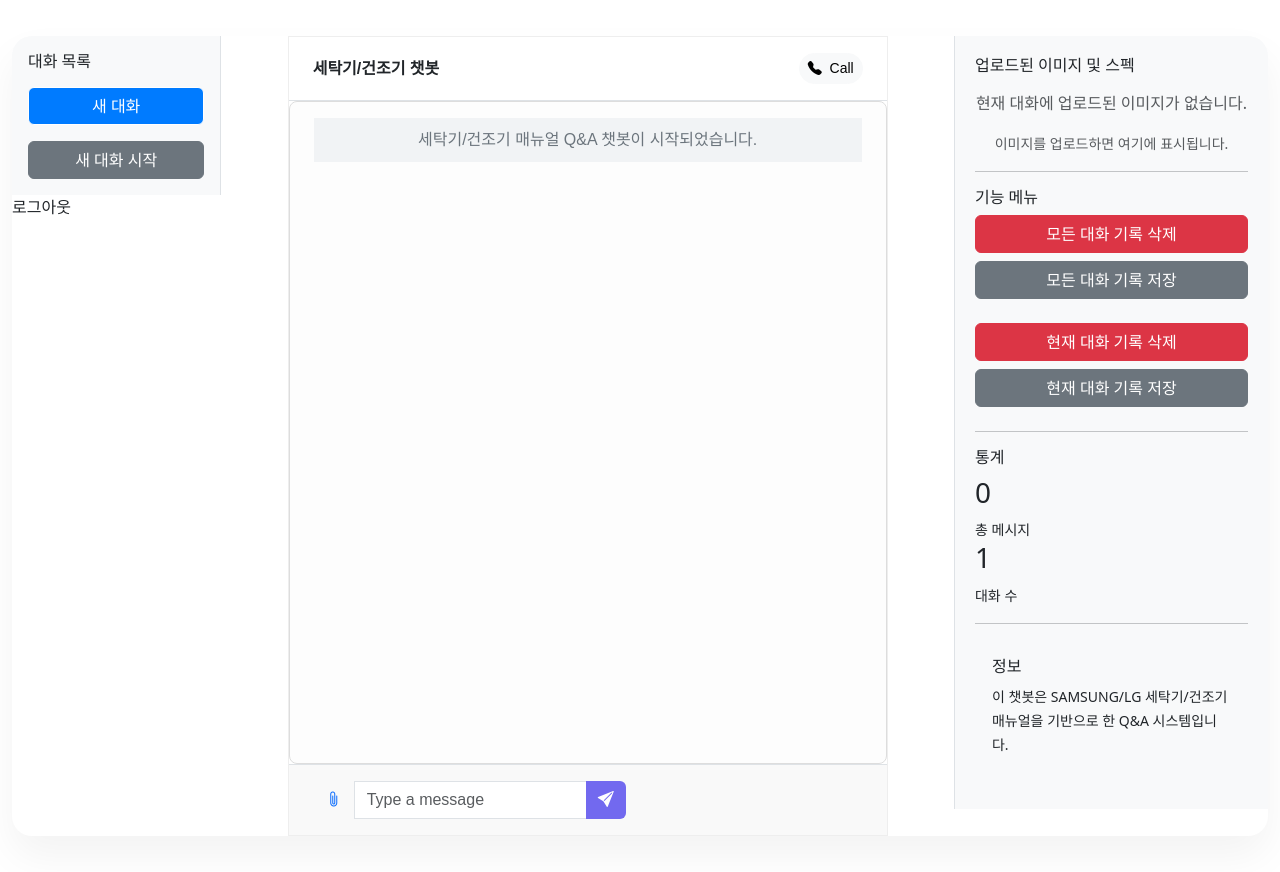
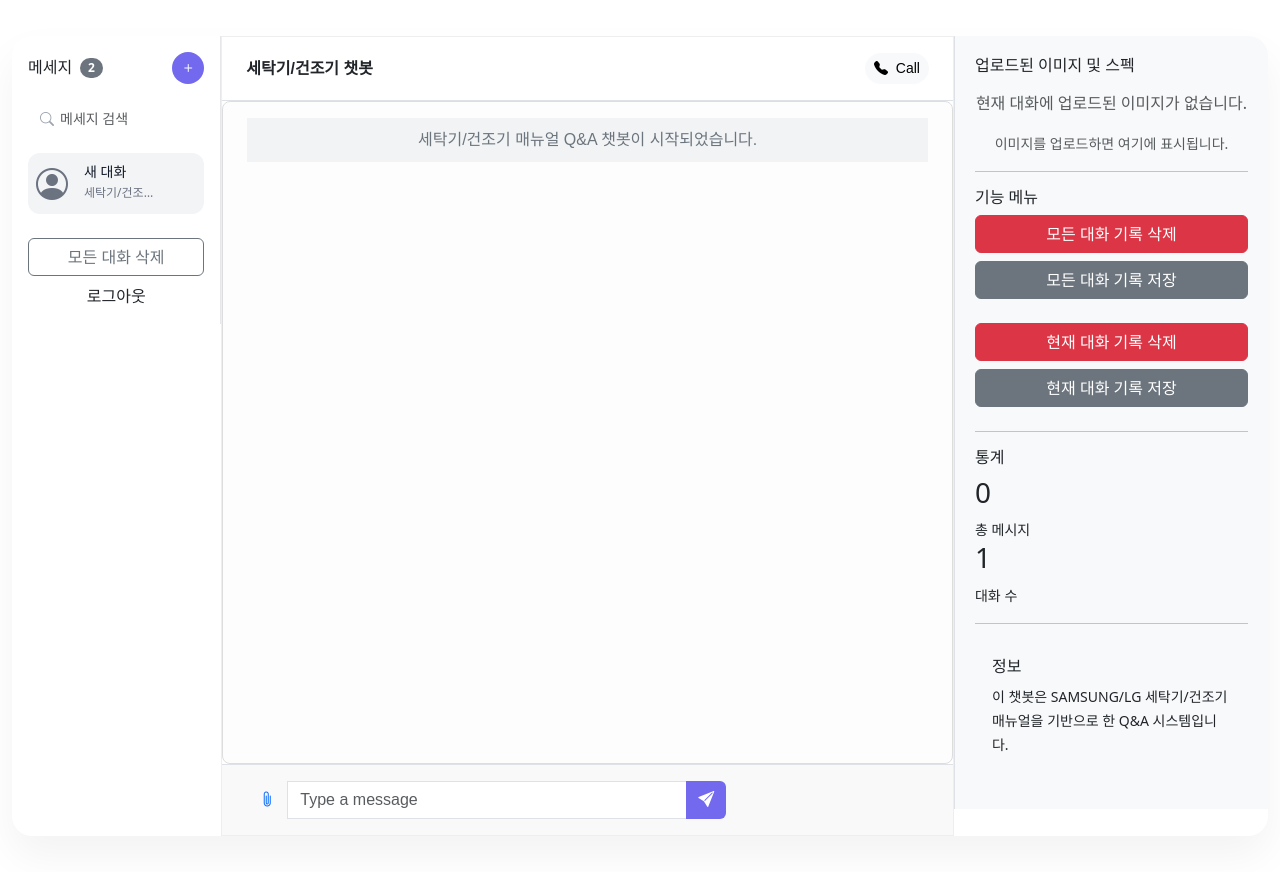
Before and after one commit to yooyonghwan111/SKN14-4th-3Team, a Django app: page / in a window 1280 px wide. Run offline with Django 5.2, Linux system fonts and the light colour scheme; the visitor is signed in with stand-in values (Sample User, id 1); data comes from the database, SQL or seed files in the repository; data that the repository does not hold is empty.

Commit message:
Fix individual conversation deletion functionality
- Remove hardcoded conversation items from HTML template
- Add delete button to each conversation item in the list
- Implement deleteSpecificConversation function for individual deletion
- Add CSS styles for delete button with hover effects
- Improve conversation list UI with proper event handling

```diff
--- a/static/css/index.css
+++ b/static/css/index.css
@@ -45,25 +45,163 @@
 }
 
 .conversation-list {
-  background: #f8f9fa;
-  border-right: 1px solid #dee2e6;
+  background: #ffffff;
+  border-right: 1px solid #e5e7eb;
   max-height: 70vh;
   overflow-y: auto;
+  padding: 16px !important;
+}
+
+/* 새 채팅 플러스 버튼 */
+.new-chat-plus {
+  width: 32px;
+  height: 32px;
+  padding: 0;
+  display: flex;
+  align-items: center;
+  justify-content: center;
+  background: #6366f1;
+  border: none;
+  font-size: 16px;
+}
+
+.new-chat-plus:hover {
+  background: #5856eb;
+}
+
+/* 검색 입력 */
+.search-input-wrapper {
+  position: relative;
+}
+
+.search-icon {
+  position: absolute;
+  left: 12px;
+  top: 50%;
+  transform: translateY(-50%);
+  color: #9ca3af;
+  font-size: 14px;
+  z-index: 1;
+}
+
+.search-input {
+  background: #f3f4f6;
+  border: none;
+  border-radius: 8px;
+  padding: 8px 12px 8px 32px;
+  font-size: 14px;
+  color: #6b7280;
+}
+
+.search-input:focus {
+  background: #f3f4f6;
+  border: none;
+  box-shadow: none;
+  outline: none;
+}
+
+/* 대화 항목 */
+.conversation-item-wrapper {
+  border-radius: 12px;
+  transition: background-color 0.2s ease;
+  position: relative;
+}
+
+.conversation-item-wrapper:hover {
+  background-color: #f9fafb;
+}
+
+.conversation-item-wrapper.active {
+  background-color: #f3f4f6;
+}
+
+/* 대화 삭제 버튼 */
+.delete-conversation-btn {
+  opacity: 0;
+  transition: opacity 0.2s ease;
+  border: 1px solid #dc3545;
+  color: #dc3545;
+  background: transparent;
+}
+
+.conversation-item-wrapper:hover .delete-conversation-btn {
+  opacity: 1;
+}
+
+.delete-conversation-btn:hover {
+  background-color: #dc3545;
+  color: white;
 }
 
 .conversation-item {
-  color: #212529;
-  background: transparent;
-  transition: background 0.3s ease;
+  border: none;
+  background: none;
+  width: 100%;
+  text-align: left;
 }
 
-.conversation-item:hover {
-  background: #f1f3f5;
+.conversation-avatar {
+  font-size: 32px;
+  color: #6b7280;
+  width: 40px;
+  height: 40px;
+  display: flex;
+  align-items: center;
+  justify-content: center;
+  background: #f3f4f6;
+  border-radius: 50%;
 }
 
-.conversation-item.active {
-  background: var(--primary-color);
-  color: white;
+.conversation-content {
+  min-width: 0;
+}
+
+.conversation-title {
+  font-weight: 500;
+  font-size: 14px;
+  color: #111827;
+  margin-bottom: 2px;
+  white-space: nowrap;
+  overflow: hidden;
+  text-overflow: ellipsis;
+}
+
+.conversation-subtitle {
+  font-size: 12px;
+  color: #6b7280;
+  margin-bottom: 4px;
+  white-space: nowrap;
+  overflow: hidden;
+  text-overflow: ellipsis;
+}
+
+.conversation-time {
+  font-size: 12px;
+  color: #9ca3af;
+  flex-shrink: 0;
+}
+
+/* 태그 스타일 */
+.conversation-tags {
+  display: flex;
+  gap: 4px;
+}
+
+.tag {
+  padding: 2px 8px;
+  border-radius: 12px;
+  font-size: 11px;
+  font-weight: 500;
+}
+
+.tag-orange {
+  background-color: #fed7aa;
+  color: #ea580c;
+}
+
+.tag-green {
+  background-color: #bbf7d0;
+  color: #16a34a;
 }
 
 .chat-messages {
@@ -231,7 +369,7 @@
 }
 
 .chat-container {
-  max-width: 600px;
+  max-width: 900px;
   height: 100vh;
   margin: 0 auto;
   display: flex;
@@ -332,20 +470,23 @@
 .chat-input-area {
   display: flex;
   align-items: center;
-  padding: 12px 16px;
+  padding: 20px 16px;
   border-top: 1px solid #ddd;
   background-color: #f9f9f9;
+  width: 100%;
 }
 
 .chat-input {
   flex-grow: 1;
   border: none;
   border-radius: 24px;
-  padding: 10px 16px;
+  padding: 15px 20px;
   margin: 0 8px;
-  font-size: 14px;
+  font-size: 16px;
   background-color: white;
   box-shadow: 0 0 2px rgba(0, 0, 0, 0.05);
+  min-height: 48px;
+  width: 100%;
 }
 
 .chat-input:focus {
@@ -358,6 +499,23 @@
   border: none;
   font-size: 18px;
   cursor: pointer;
+}
+
+/* 채팅 입력 폼 가로 크기 확장 */
+.chat-input-area .input-group {
+  width: 100%;
+  /* max-width: none; */
+}
+
+.chat-input-area .form-control {
+  flex: 1;
+  min-width: 0;
+}
+
+.chat-input-area #messageInput {
+  flex-grow: 1;
+  min-width: 400px;
+  width: 100%;
 }
 
 /* 반응형 */
--- a/static/js/index.js
+++ b/static/js/index.js
@@ -543,14 +543,44 @@
 
   conversationList.innerHTML = "";
   Object.keys(conversations).forEach((id) => {
-    const button = document.createElement("button");
-    button.className = `btn conversation-item w-100 ${
+    const wrapper = document.createElement("div");
+    wrapper.className = `conversation-item-wrapper mb-2 ${
       id === currentConversationId ? "active" : ""
     }`;
-    button.setAttribute("data-id", id);
-    button.innerHTML = `${conversations[id].title}`;
-    button.addEventListener("click", () => switchConversation(id));
-    conversationList.appendChild(button);
+    wrapper.setAttribute("data-id", id);
+
+    wrapper.innerHTML = `
+      <div class="conversation-item d-flex align-items-center p-2">
+        <div class="conversation-avatar me-3">
+          <i class="bi bi-person-circle"></i>
+        </div>
+        <div class="conversation-content flex-grow-1" style="cursor: pointer;">
+          <div class="conversation-title">${conversations[id].title}</div>
+          <div class="conversation-subtitle">세탁기/건조기 매뉴얼 Q&A</div>
+        </div>
+        <div class="conversation-actions d-flex align-items-center">
+          <button class="btn btn-sm btn-outline-danger delete-conversation-btn me-2"
+                  data-id="${id}"
+                  title="대화 삭제"
+                  style="padding: 2px 6px; font-size: 12px;">
+            <i class="bi bi-trash"></i>
+          </button>
+        </div>
+      </div>
+    `;
+
+    // 대화 선택 이벤트 (제목 부분 클릭)
+    const contentArea = wrapper.querySelector('.conversation-content');
+    contentArea.addEventListener("click", () => switchConversation(id));
+
+    // 삭제 버튼 이벤트
+    const deleteBtn = wrapper.querySelector('.delete-conversation-btn');
+    deleteBtn.addEventListener("click", (e) => {
+      e.stopPropagation(); // 이벤트 버블링 방지
+      deleteSpecificConversation(id);
+    });
+
+    conversationList.appendChild(wrapper);
   });
 }
 
@@ -594,23 +624,38 @@
 // 현재 대화 삭제
 async function deleteCurrentConversation() {
   if (confirm("정말로 현재 대화를 삭제하시겠습니까?")) {
+    await deleteSpecificConversation(currentConversationId);
+  }
+}
+
+// 특정 대화 삭제
+async function deleteSpecificConversation(conversationId) {
+  if (confirm("정말로 이 대화를 삭제하시겠습니까?")) {
     if (isAuthenticated) {
       // 로그인한 사용자는 서버에서 대화 삭제
       try {
-        await fetch(`/api/conversations/${currentConversationId}/`, {
+        const response = await fetch(`/api/conversations/${conversationId}/`, {
           method: 'DELETE',
           headers: {
             'Content-Type': 'application/json',
           }
         });
+
+        if (!response.ok) {
+          throw new Error('서버에서 대화 삭제에 실패했습니다.');
+        }
       } catch (error) {
         console.error('Error deleting conversation:', error);
+        alert('대화 삭제 중 오류가 발생했습니다.');
+        return;
       }
     }
 
-    // 현재 대화를 삭제
-    delete conversations[currentConversationId];
+    // 로컬에서 대화를 삭제
+    delete conversations[conversationId];
 
+    // 삭제된 대화가 현재 대화였다면 다른 대화로 전환
+    if (conversationId === currentConversationId) {
       const remainingIds = Object.keys(conversations);
       if (remainingIds.length > 0) {
         // 가장 ID가 낮은 대화로 이동
@@ -618,6 +663,8 @@
       } else {
         // 남은 대화가 없으면 새 대화 생성
         await createNewConversation();
+        return;
+      }
     }
 
     updateConversationList();
--- a/templates/index.html
+++ b/templates/index.html
@@ -12,17 +12,36 @@
                 <!-- 왼쪽: 대화 목록 -->
       <div class="col-lg-2 col-md-3">
         <div class="conversation-list p-3">
-          <h6 class="mb-3">대화 목록</h6>
-          <div id="conversationList">
-            <button class="btn conversation-item w-100 active" data-id="1">
-              대화 1
+          <!-- 헤더 -->
+          <div class="d-flex justify-content-between align-items-center mb-3">
+            <div class="d-flex align-items-center">
+              <h6 class="mb-0 me-2">메세지</h6>
+              <span class="badge bg-secondary rounded-pill">2</span>
+            </div>
+            <button class="btn btn-primary btn-sm rounded-circle new-chat-plus" id="newChatBtn">
+              <i class="bi bi-plus"></i>
             </button>
           </div>
-          <button class="btn btn-secondary w-100 mt-3" id="newChatBtn">
-            새 대화 시작
-          </button>
+
+          <!-- 검색창 -->
+          <div class="mb-3">
+            <div class="search-input-wrapper">
+              <i class="bi bi-search search-icon"></i>
+              <input type="text" class="form-control search-input" placeholder="메세지 검색">
+            </div>
+          </div>
+
+          <!-- 대화 목록 -->
+          <div id="conversationList">
+            <!-- 대화 항목들이 JavaScript에서 동적으로 생성됩니다 -->
+          </div>
+
+          <!-- 하단 버튼들 -->
+          <div class="mt-4">
+            <button class="btn btn-outline-secondary w-100 mb-2">모든 대화 삭제</button>
+            <a class="nav-link text-center" href="{% url 'uauth:logout' %}">로그아웃</a>
+          </div>
         </div>
-               <a class="nav-link" href="{% url 'uauth:logout' %}">로그아웃</a>
       </div>
         {% else %}
   <div class="col-lg-2 col-md-3 border-end px-3 py-4 d-flex flex-column align-items-center">
```
Lines whose indentation alone changed are shown as unchanged.
